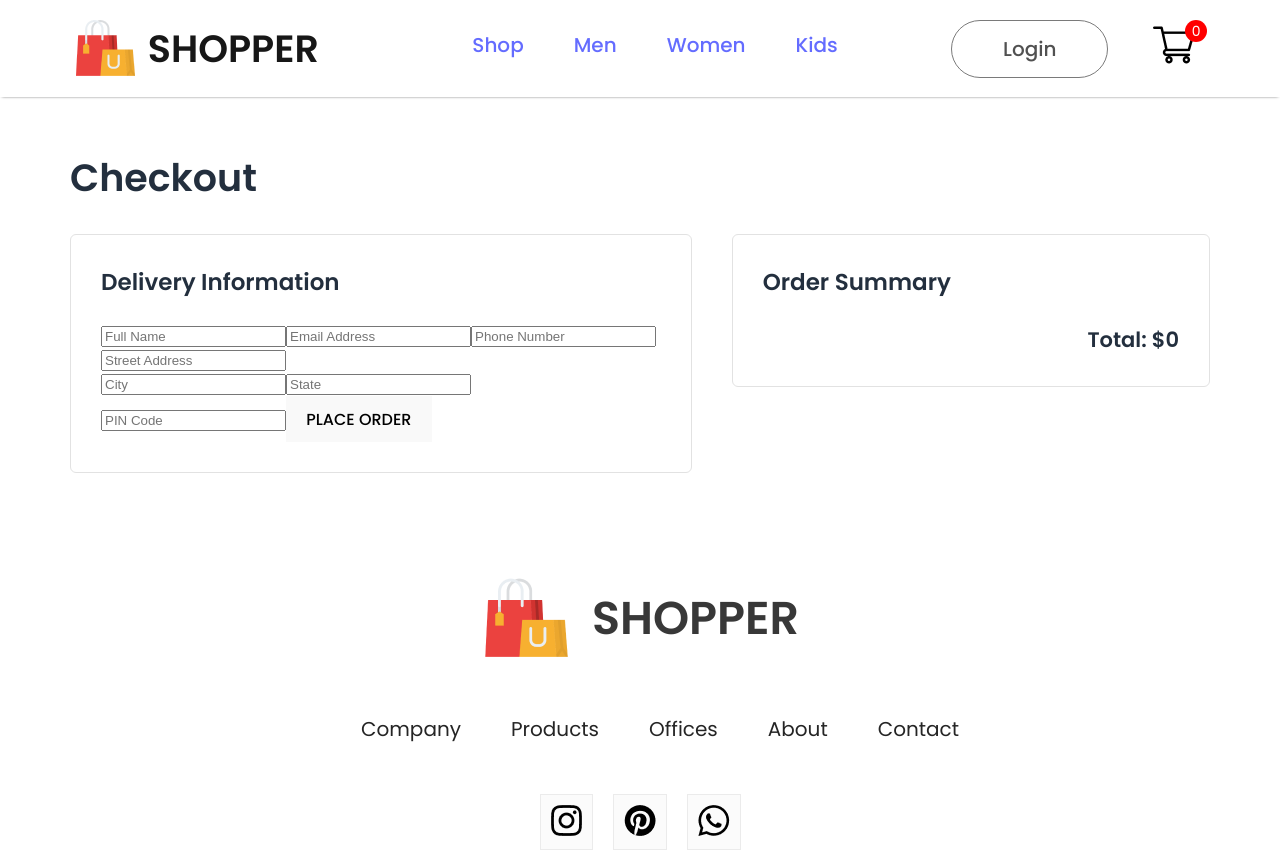
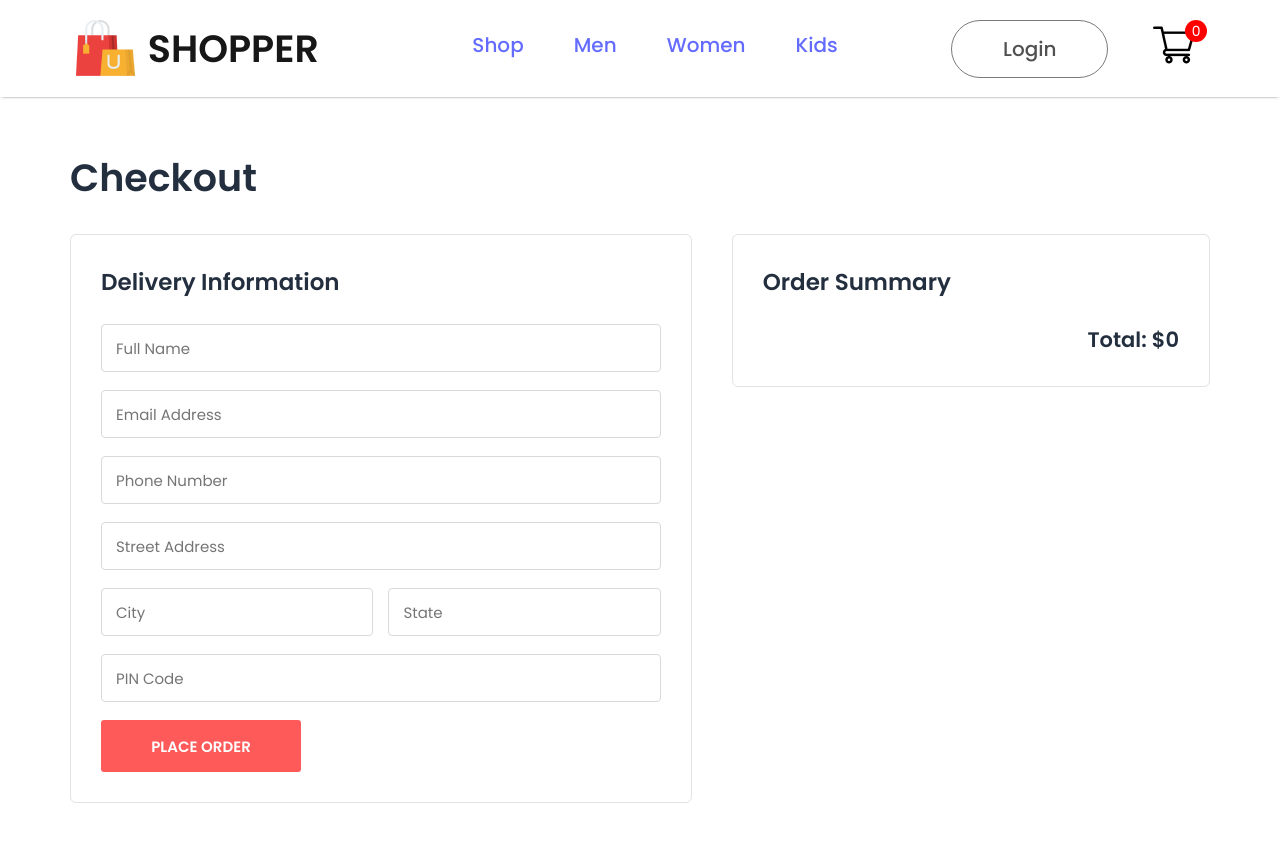
Before and after one commit to Irfanft12/ecommerce-shopper, a React (Vite) app: page /checkout in a window 1280 px wide. Shown: the top 852 px of the page. Built offline with nearby package versions, Linux system fonts and the light colour scheme.

Commit message:
Add styles for checkout form and buttons

```diff
--- a/src/pages/css/checkout.css
+++ b/src/pages/css/checkout.css
@@ -70,3 +70,71 @@
         padding: 20px;
     }
 }
+
+
+.checkout-form {
+    display: flex;
+    flex-direction: column;
+    gap: 18px;
+}
+
+.checkout-form input {
+    width: 100%;
+    height: 48px;
+    padding: 0 14px;
+    border: 1px solid #d9d9d9;
+    border-radius: 4px;
+    outline: none;
+    font-family: inherit;
+    font-size: 15px;
+    box-sizing: border-box;
+}
+
+.checkout-form input:focus {
+    border-color: #ff5a5a;
+}
+
+.checkout-form-row {
+    display: flex;
+    gap: 15px;
+}
+
+.checkout-form-row input {
+    flex: 1;
+    min-width: 0;
+}
+
+.checkout-form button {
+    width: 200px;
+    height: 52px;
+    border: none;
+    border-radius: 3px;
+    background-color: #ff5a5a;
+    color: #ffffff;
+    font-size: 15px;
+    font-weight: 600;
+    cursor: pointer;
+    transition: background-color 0.2s ease,
+                transform 0.2s ease;
+}
+
+.checkout-form button:hover {
+    background-color: #e94343;
+    transform: translateY(-2px);
+}
+
+.checkout-form button:focus-visible {
+    outline: 2px solid #ff5a5a;
+    outline-offset: 3px;
+}
+
+@media (max-width: 480px) {
+    .checkout-form-row {
+        flex-direction: column;
+        gap: 18px;
+    }
+
+    .checkout-form button {
+        width: 100%;
+    }
+}
```
